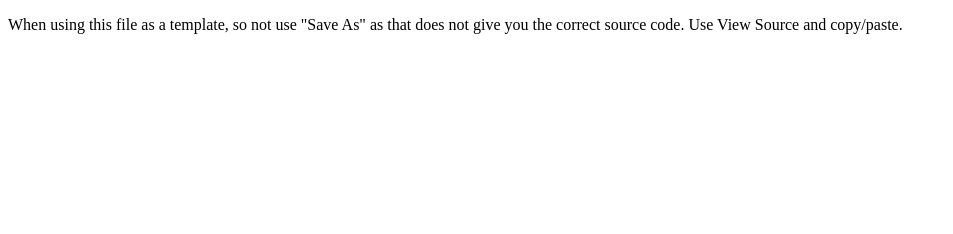
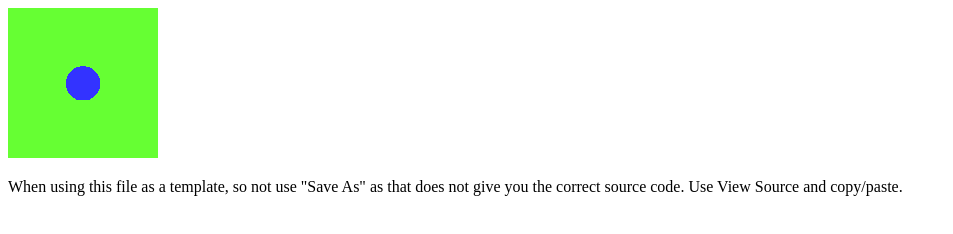
Before and after one commit to HobotM/University-Tasks, a plain HTML site: page JQuery revision/R2.1.html in a window 1280 px wide. Shown: the whole page, without its empty margins (0-953 px from the left). Drawn offline with nearby package versions, Linux system fonts and the light colour scheme.

Commit message:
revision task

```diff
--- a/JQuery revision/R2.1.html
+++ b/JQuery revision/R2.1.html
@@ -11,24 +11,21 @@
     <script type="text/javascript">
         $( document ).ready(function(){
             var dice = new Array();
-            for (var i=0; i<7; i++) {
+            for (var i=1; i<7; i++) {
                 dice[i] = new Image(); // make each element of the array an Image object
                 dice[i].src ="./die"+i+".gif";// preload .gifs 0-10 into logos[0] to logos[10]
             }
             var r = 1
-            $("#empty").prepend($("<img>").attr("src",dice[j].src));
+            $("#empty").prepend($("<img>").attr("src",dice[r].src));
             console.log("DOM loaded into jQ");
             var change = window.click(function(){
-
                 var r = Math.random(); // do not change this line
                 r=r*6.0;               // do not change this line
                 r=Math.ceil(r);        // do not change this line
                 console.log(r);
                 console.log(r, dice[r].src);
-                $("#empty").attr("src",dice[j]);
+                $("#empty").attr("src",dice[r]);
             });
-
-
         });
 
     </script>
```
